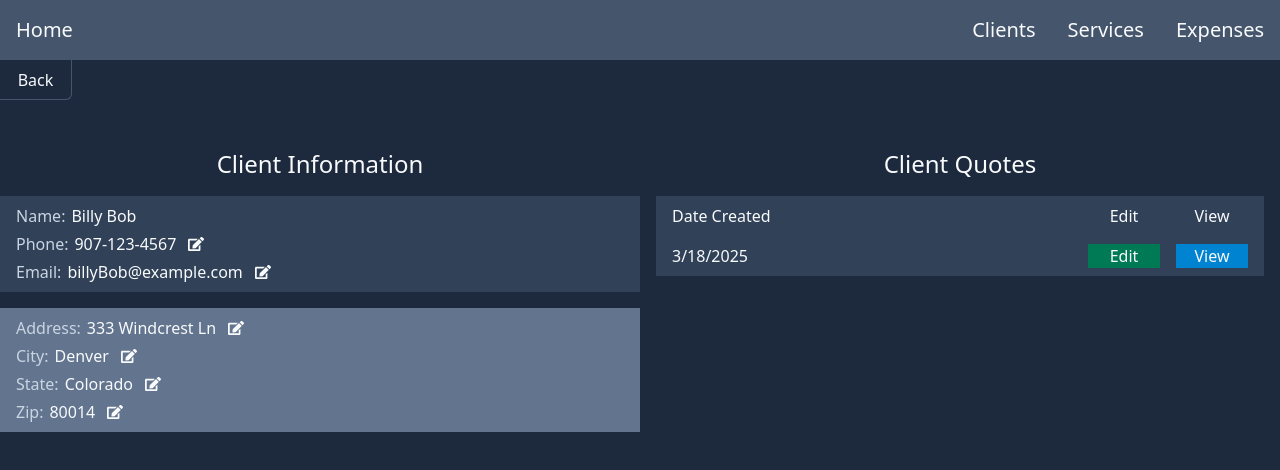
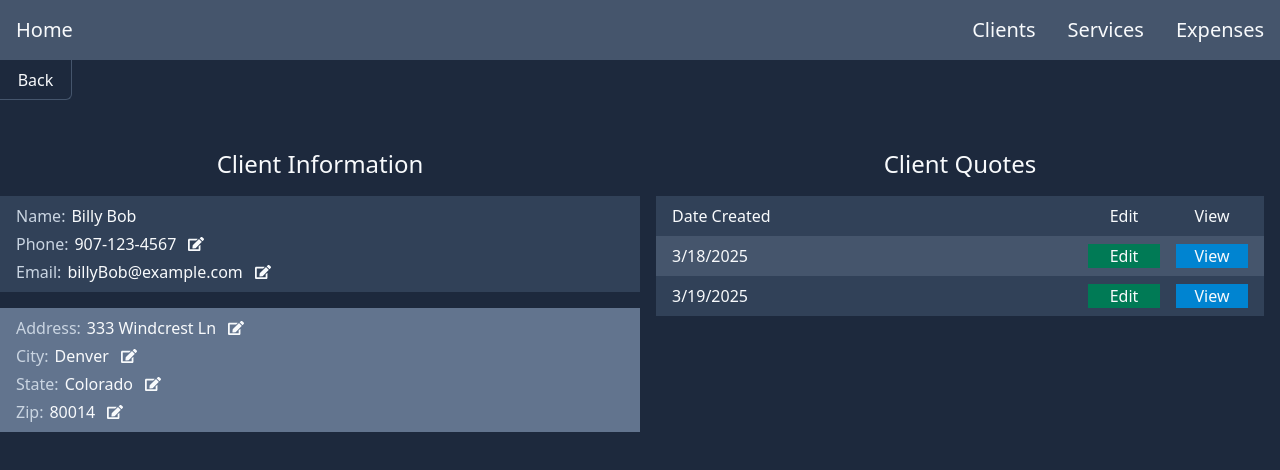
Before and after one commit to Tarrega88/quote-creator, a React (Vite) app: page /quotes in a window 1280 px wide. Both pictures are taken after a click on the button "More". Shown: the top 470 px of the page. Built offline with nearby package versions, Linux system fonts and the light colour scheme.

Commit message:
prepping quote editor

```diff
--- a/src/pages/clients/client/quotes/ClientQuoteListRow.jsx
+++ b/src/pages/clients/client/quotes/ClientQuoteListRow.jsx
@@ -11,7 +11,7 @@ function ClientQuoteListRow({ data, odd }) {
   const date = new Date(dateCreated);
   const legibleDate = date.toLocaleDateString("en-US");
 
-  const colors = odd ? "bg-slate-600" : "bg-slate-700";
+  const colors = odd ? "bg-slate-700" : "bg-slate-600";
 
   //TODO 3/19/2025: Work/Edit button for working on quote
   //View button for viewing PDF version of quote
--- a/src/pages/clients/client/quotes/quoteEdit/QuoteEditView.jsx
+++ b/src/pages/clients/client/quotes/quoteEdit/QuoteEditView.jsx
@@ -1,9 +1,22 @@
 import { useParams } from "react-router-dom";
 import MainFlexContainer from "../../../../../ui/MainFlexContainer";
+import { useSelector } from "react-redux";
 
 function QuoteEditView() {
   const { clientURL, quoteID } = useParams();
-  console.log(clientURL, quoteID);
+
+  const clientsList = useSelector((state) => state.client.clients);
+  const expenseList = useSelector((state) => state.expense.expenses);
+  const serviceList = useSelector((state) => state.service.services);
+
+  console.log("expenseList");
+  console.log(expenseList);
+  console.log("serviceList");
+  console.log(serviceList);
+
+  const quoteData = clientsList[clientURL].quotes[quoteID];
+  console.log("quoteData");
+  console.log(quoteData);
 
   return (
     <MainFlexContainer back={`/clients/${clientURL}`}>
--- a/src/store/slices/clientSlice.js
+++ b/src/store/slices/clientSlice.js
@@ -16,7 +16,6 @@ const dummyData = {
             quotes: {
                 1742300944160: {
                     dateCreated: 1742300944160,
-                    //TODO: should quote expenses and services be arrays or objects?
                     expenses: {
                         materials: [],
                         labor: [],
@@ -25,6 +24,16 @@ const dummyData = {
                     services: {
                         //category, like installs gets added when a service is added to quote
                         //installs: [],
+                    },
+                },
+                1742410954170: {
+                    dateCreated: 1742410954170,
+                    expenses: {
+                        materials: [],
+                        labor: [],
+                        rental: [],
+                    },
+                    services: {
                     },
                 },
             }
```
